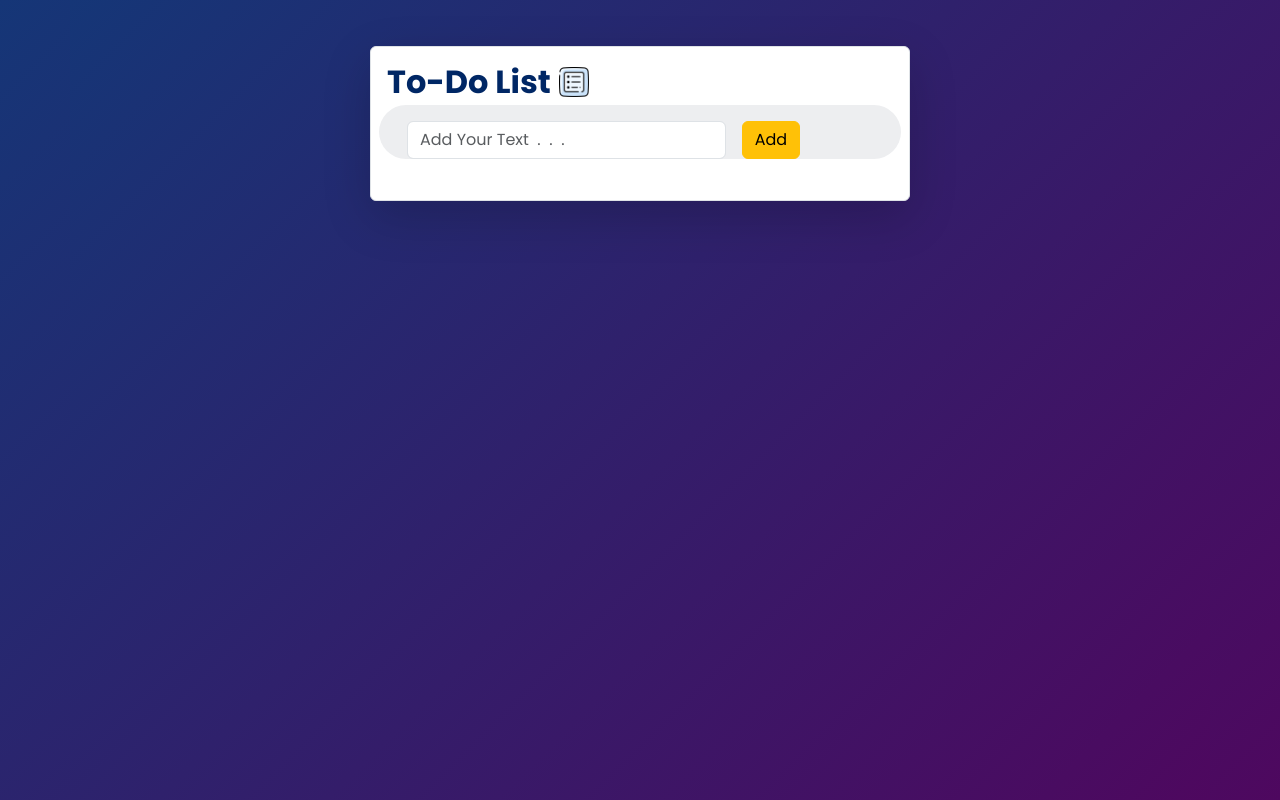
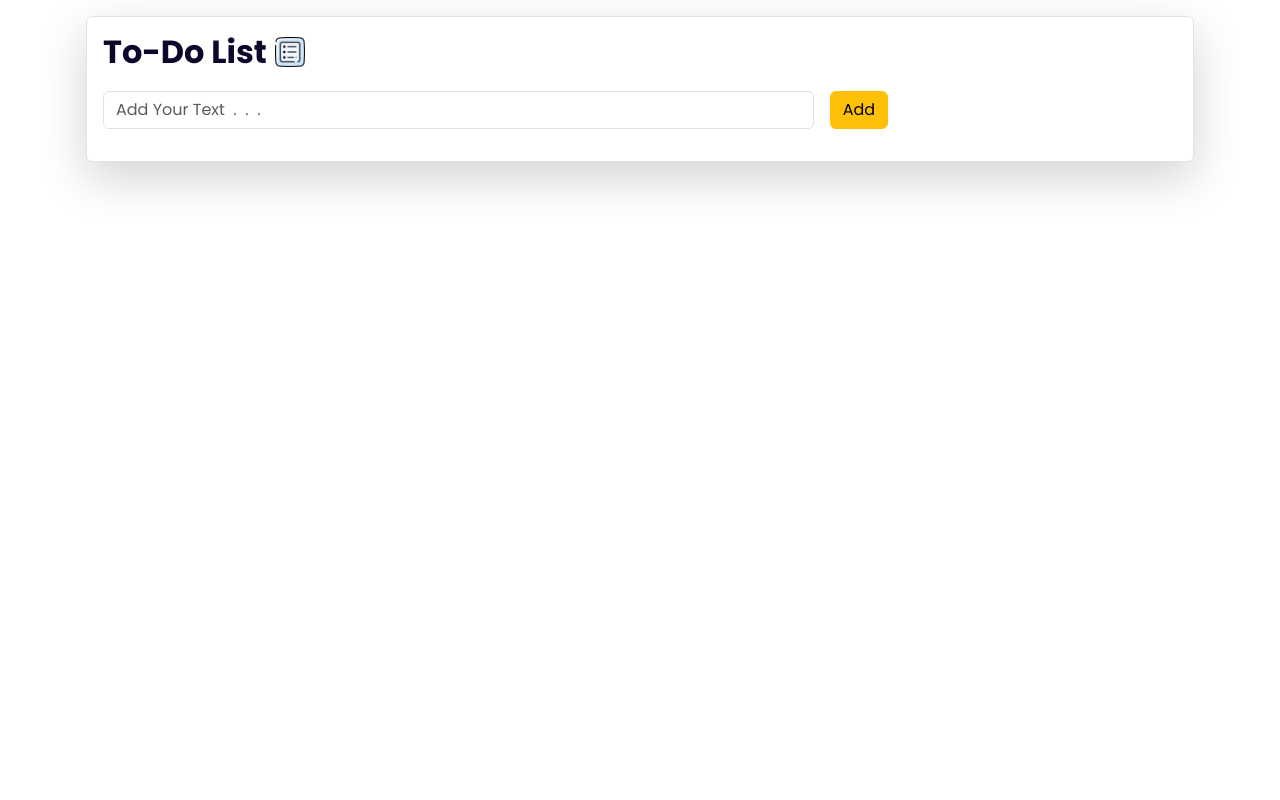
Before and after one commit to Mr07m/Todo, a plain HTML site: page index.html in a window 1280 px wide. Drawn offline with nearby package versions, Linux system fonts and the light colour scheme.

Commit message:
Update style.css
final todo app css

```diff
--- a/style.css
+++ b/style.css
@@ -1,63 +1,21 @@
-@import url('https://fonts.googleapis.com/css2?family=Poppins:ital,wght@0,100;0,200;0,300;0,400;0,500;0,600;0,700;0,800;0,900;1,100;1,200;1,300;1,400;1,500;1,600;1,700;1,800;1,900&display=swap');
-*{
-    padding: 0;margin: 0;box-sizing: border-box;
+@import url("https://fonts.googleapis.com/css2?family=Poppins:ital,wght@0,100;0,200;0,300;0,400;0,500;0,600;0,700;0,800;0,900;1,100;1,200;1,300;1,400;1,500;1,600;1,700;1,800;1,900&display=swap");
+* {
+  padding: 0;
+  margin: 0;
+  box-sizing: border-box;
   font-family: "Poppins", sans-serif;
 }
-body{
-    background:linear-gradient(135deg,#153677,#4e085f) ;
-}
-.container{
-    width: 100%;
-    height: 100vh;
-    background:linear-gradient(135deg,#153677,#4e085f) ;
-    padding: 10px;
-}
-.todo-app{
-    width: 80%;
-    max-width: 540px;
-    background: #fff;
-    margin: 30px auto 20px;
-    padding: 40px 30px 70px;
 
-}
-.todo-app h2{
-    color: #002765;
+.todo-app h2 {
+  color: #0e072c;
   display: flex;
   align-items: center;
   margin-bottom: 20px;
 }
-.todo-app h2 img{
-    width: 30px;
-    margin-left: 10px;
-}
-.row{
-    display: flex;
-    justify-content: space-between;
-    align-items: center;
-    background: #edeef0;
-    border-radius: 30px;
-    padding-left: 20px;
-    margin-bottom: 25px;
-}
-input{
 
-    border: none;
-    outline: none;
-    background: transparent;
-    padding: 10px;
-}
-button{
-    border: none;
-    outline: none;
-    padding: 16px 50px;
-    background: #ff5945;
-    color: #fff;
-    font-size: 16px;
-    font-weight: bold;
-    cursor: pointer;
-    border-radius: 40px;
-}
-ul li{
+
+
+ul li {
   list-style: none;
   font-size: 17px;
   padding: 12px 8px 12px 50px;
@@ -65,8 +23,8 @@ ul li{
   position: relative;
   cursor: pointer;
 }
-ul li::before{
-    content: '';
+ul li::before {
+  content: "";
   position: absolute;
   height: 28px;
   width: 28px;
@@ -77,18 +35,18 @@ ul li::before{
   top: 12px;
   left: 8px;
 }
-ul li.checked{
-    color: #555;
+ul li.checked {
+  color: #8f7986;
   text-decoration: line-through;
 }
-ul li.checked::before{
+ul li.checked::before {
   background: url(./images/check.png);
   background-size: cover;
   background-position: center;
   top: 12px;
   left: 8px;
 }
-ul li span{
+ul li span {
   position: absolute;
   right: 0;
   top: 5px;
@@ -98,7 +56,7 @@ ul li span{
   line-height: 40px;
   text-align: center;
 }
-ul li span:hover{
+ul li span:hover {
   background: #edeef0;
   border-radius: 50%;
 }
```
Lines whose indentation alone changed are shown as unchanged.
